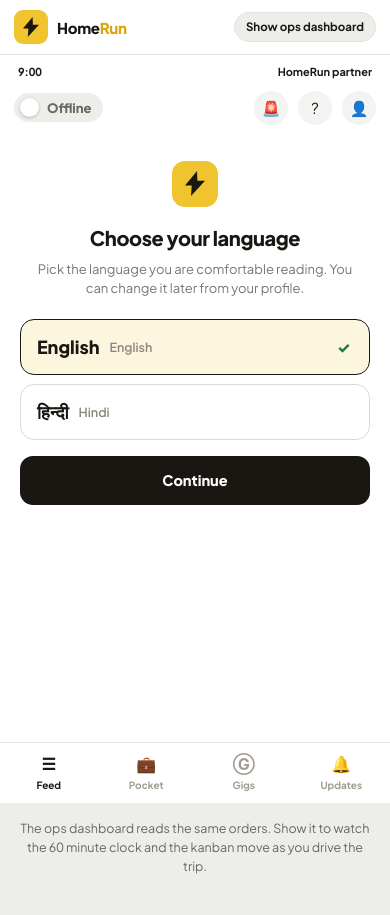
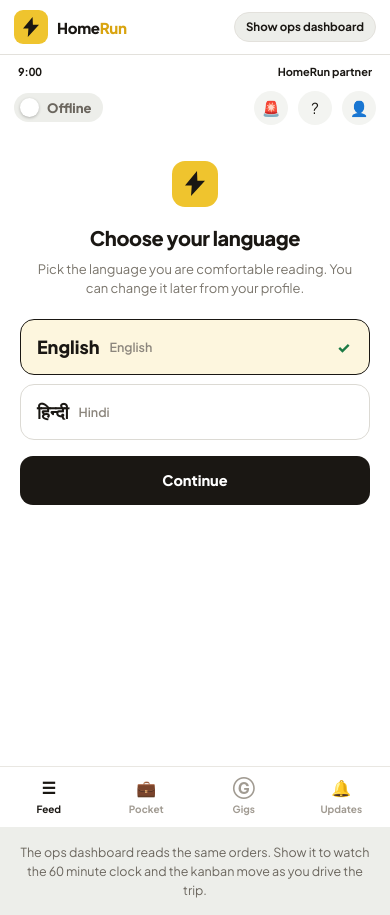
Before and after one commit to Anushka-shukla/Homerun, a React (Vite) app: page / in a window 390 px wide. Before the commit the page ends 891 px from the top, so only its background shows below. Built offline with nearby package versions, Linux system fonts and the light colour scheme.

Commit message:
cosmetic changes

```diff
--- a/src/styles.css
+++ b/src/styles.css
@@ -610,7 +610,7 @@
 
   /* one scroll container on mobile: the page. The screen grows with its
      content and the nav bar rides the bottom of the viewport. */
-  .screen{border-radius:0;height:auto;min-height:calc(100vh - 96px)}
+  .screen{border-radius:0;height:auto;min-height:calc(100vh - 72px)}
   .body{overflow:visible;overscroll-behavior:auto}
   .navbar{position:sticky;bottom:0;z-index:20;padding-bottom:env(safe-area-inset-bottom,0px)}
 
@@ -636,6 +636,6 @@
 }
 @supports (height: 100svh){
   @media (max-width: 680px){
-    .screen{min-height:calc(100svh - 96px)}
+    .screen{min-height:calc(100svh - 72px)}
   }
 }
```
